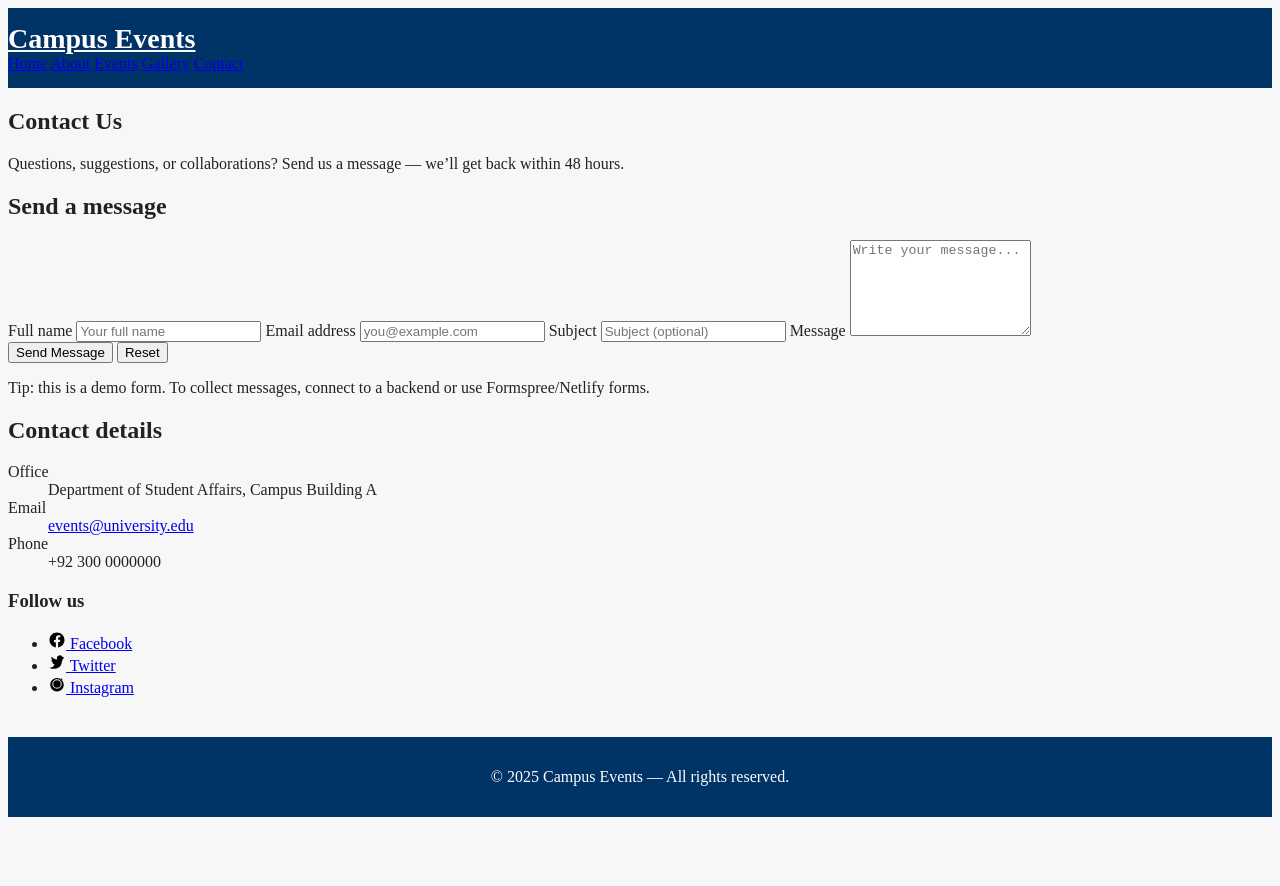
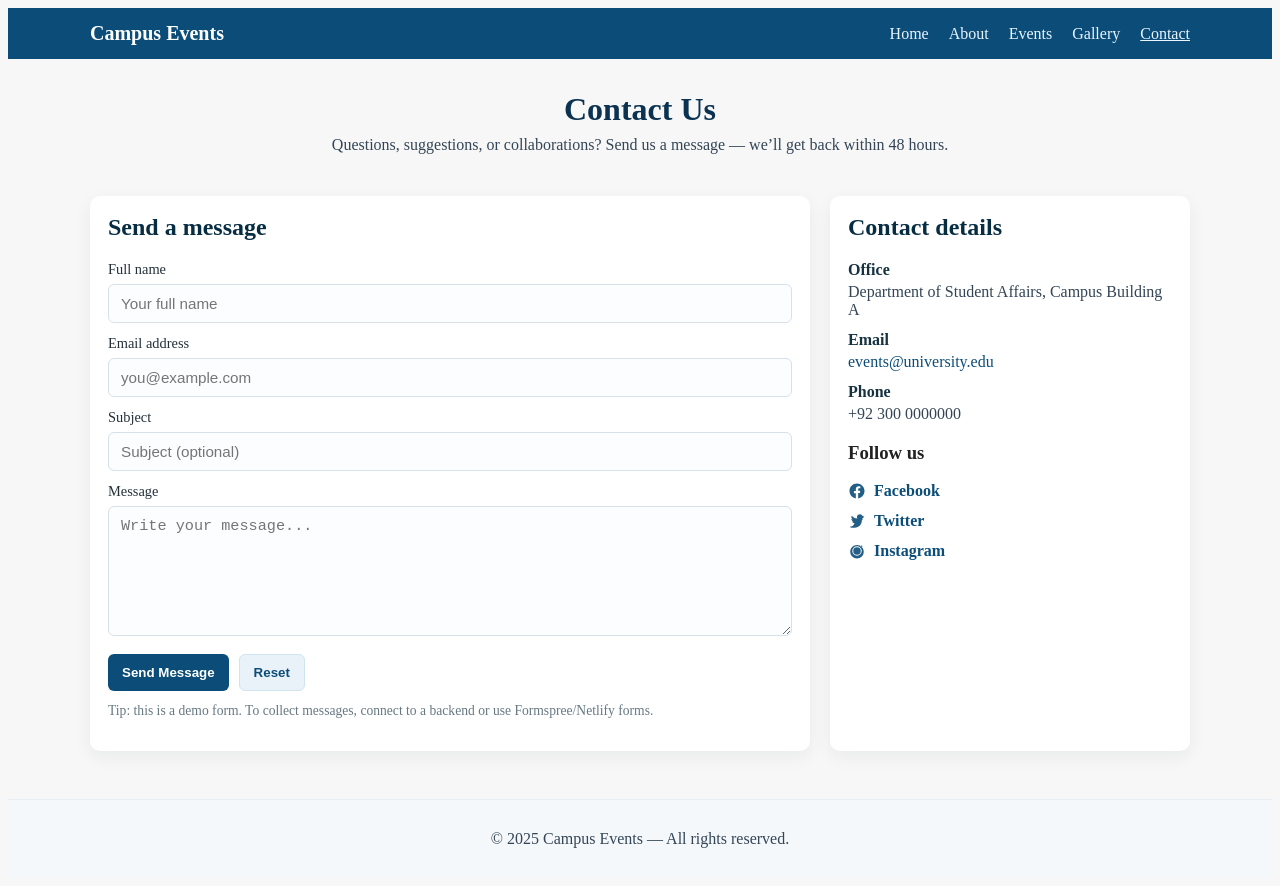
Before and after one commit to Asim12312/campus-events, a website: page src/contact.html in a window 1280 px wide. Before the commit the page ends 825 px from the top, so only its background shows below. Drawn offline with Linux system fonts and the light colour scheme.

Commit message:
add contact page code

```diff
--- a/styles/style.css
+++ b/styles/style.css
@@ -168,3 +168,170 @@ footer {
     margin-left: 18px;
     line-height: 1.7;
 }
+
+/* ===== Contact page styles (add to styles/style.css) ===== */
+
+/* Basic container rules (if not already present) */
+.container {
+  max-width: 1100px;
+  margin: 0 auto;
+  padding: 0 16px;
+}
+
+/* Header / nav */
+.site-header {
+  background: #0b4d78;
+  color: #fff;
+  padding: 14px 0;
+}
+.header-inner {
+  display: flex;
+  align-items: center;
+  justify-content: space-between;
+}
+.logo {
+  font-weight: 700;
+  color: #fff;
+  text-decoration: none;
+  font-size: 1.25rem;
+}
+.main-nav a {
+  color: #eaf6ff;
+  margin-left: 16px;
+  text-decoration: none;
+  font-weight: 500;
+}
+.main-nav a.active {
+  text-decoration: underline;
+}
+
+/* Page hero */
+.contact-hero {
+  text-align: center;
+  padding: 32px 0 18px;
+}
+.contact-hero h1 {
+  margin: 0 0 8px;
+  font-size: 2rem;
+  color: #0b3250;
+}
+.contact-hero p {
+  margin: 0;
+  color: #334556;
+}
+
+/* Grid layout for form + info */
+.contact-grid {
+  display: grid;
+  grid-template-columns: 1fr 360px;
+  gap: 20px;
+  margin: 24px 0 48px;
+}
+@media (max-width: 880px) {
+  .contact-grid {
+    grid-template-columns: 1fr;
+  }
+}
+
+/* Cards */
+.card {
+  background: #fff;
+  border-radius: 10px;
+  box-shadow: 0 6px 18px rgba(20,30,40,0.06);
+  padding: 18px;
+}
+.contact-card h2, .contact-info h2 {
+  margin-top: 0;
+  color: #072d42;
+}
+
+/* Form controls */
+form label {
+  display: block;
+  font-size: 0.9rem;
+  margin: 12px 0 6px;
+  color: #23303a;
+}
+input[type="text"],
+input[type="email"],
+textarea {
+  width: 100%;
+  padding: 10px 12px;
+  border: 1px solid #d7e1e8;
+  border-radius: 6px;
+  font-size: 0.95rem;
+  box-sizing: border-box;
+  background: #fbfdff;
+}
+textarea { resize: vertical; }
+
+/* Buttons */
+.form-row {
+  margin-top: 14px;
+  display: flex;
+  gap: 10px;
+}
+.btn {
+  background: #0b4d78;
+  color: #fff;
+  border: none;
+  padding: 10px 14px;
+  border-radius: 6px;
+  cursor: pointer;
+  font-weight: 600;
+}
+.btn-secondary {
+  background: #e9f2f8;
+  color: #0b4d78;
+  border: 1px solid #d0e4f0;
+}
+
+/* Contact details */
+.contact-info dl {
+  margin: 0;
+}
+.contact-info dt {
+  font-weight: 700;
+  margin-top: 12px;
+  color: #163240;
+}
+.contact-info dd {
+  margin: 4px 0 8px;
+  color: #334556;
+}
+.contact-info a { color: #0b4d78; text-decoration: none; }
+
+/* Social list */
+.social-list {
+  list-style: none;
+  padding: 0;
+  margin: 12px 0 0;
+}
+.social-list li {
+  margin: 8px 0;
+}
+.social-list a {
+  display: inline-flex;
+  align-items: center;
+  gap: 8px;
+  color: #0b4d78;
+  text-decoration: none;
+  font-weight: 600;
+}
+.icon { fill: currentColor; opacity: 0.9; }
+
+/* Footer */
+.site-footer {
+  background: #f5f8fa;
+  padding: 14px 0;
+  text-align: center;
+  color: #334556;
+  border-top: 1px solid #e6eef6;
+}
+
+/* Small helper */
+.hint {
+  font-size: 0.85rem;
+  color: #667882;
+  margin-top: 12px;
+}
```
